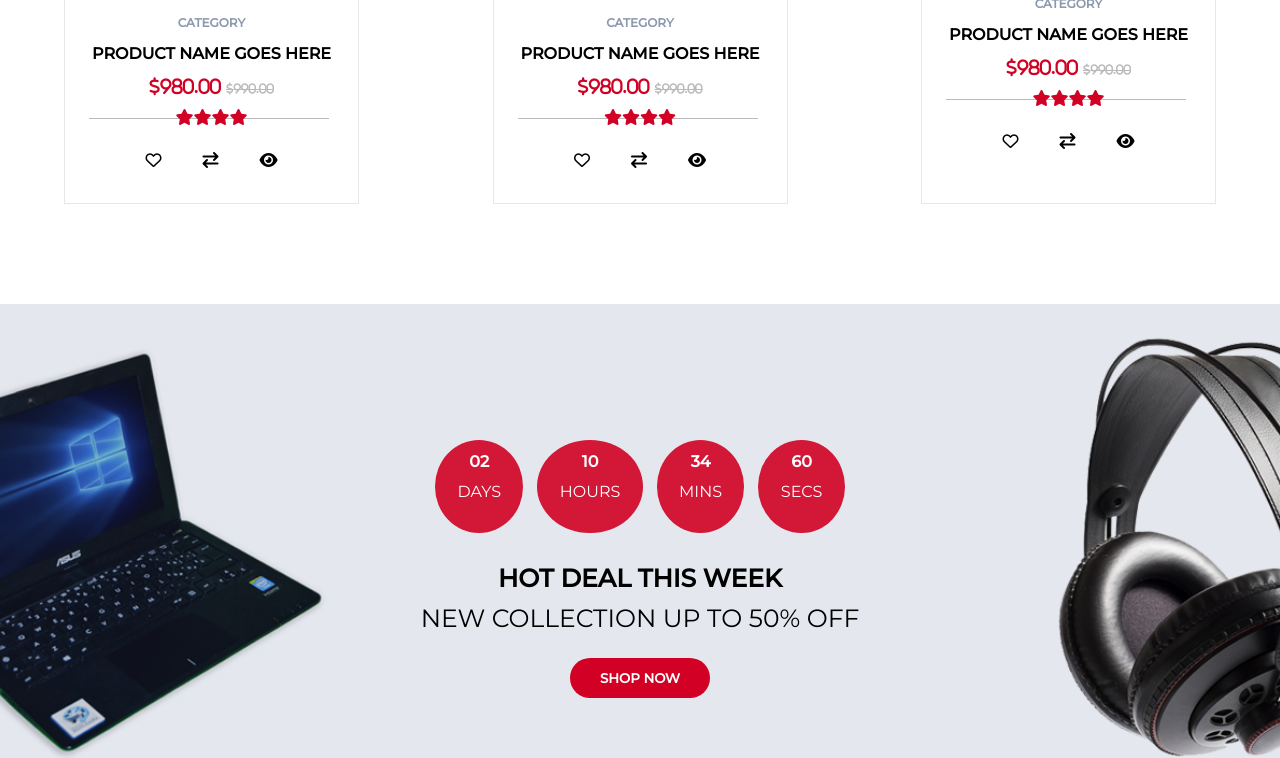
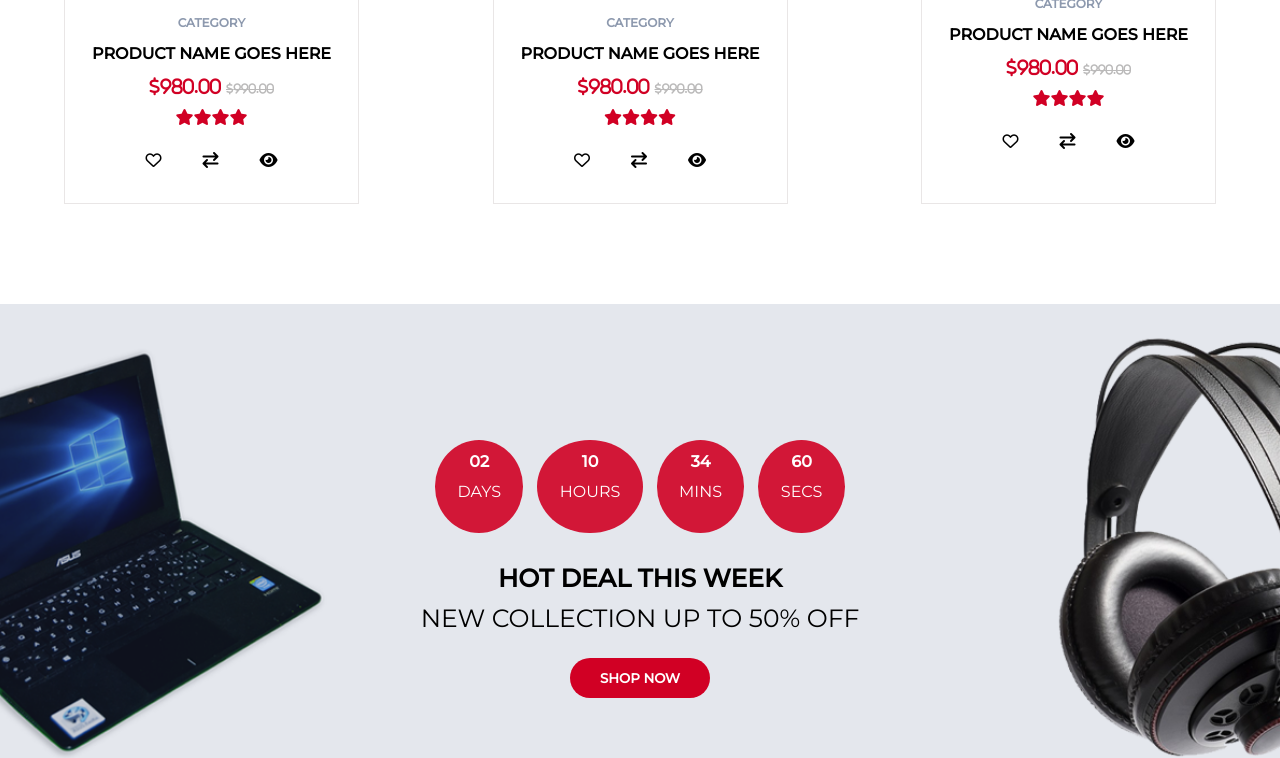
Before and after one commit to hysengashii/Colorlib-main, a plain HTML site: page index.html in a window 1280 px wide. Shown: the part 929-1687 px from the top of the page. Drawn offline with Linux system fonts and the light colour scheme; files whose address does not match are found by name.

Commit message:
assets-style

```diff
--- a/assets/style.css
+++ b/assets/style.css
@@ -334,18 +334,7 @@ section .top-selling .cmimi i:last-child{
     color: #bbbaba;
 }
 
-section .box span::after{
-    width: 240px;
-    content: "";
-    position: absolute;
-    top:50%;
-    left: -120%;
-    right: 100%;
-    height: 1px;
-    background-color: #bbbaba;
-    z-index: -1;
 
-}
 section .box span i{
     color: var(--red);
 }
@@ -403,8 +392,6 @@ section .box:hover .display-none{
     background-color: #333;
     padding: 15px 70px;
 }
-
-
 /* Mbarimi i Butonit ADD CART */
 
 
@@ -632,9 +619,6 @@ footer .visa h6{
         display: grid;
     grid-template-columns: repeat(3, 1fr);
     }
-
-
-
 
     /* Section box-header */
     section .box-header {
--- a/index.html
+++ b/index.html
@@ -189,8 +189,6 @@
 </section>
 
 <section class="second">
-    <div class="full-bg">
-        <div class="shop-now">
             <div class="bg-image">
                 <ul>
                     <li>02 <p>DAYS</p></li>
@@ -202,8 +200,6 @@
                 <p>NEW COLLECTION UP TO 50% OFF</p>
                 <button><a href="#">SHOP NOW</a></button>
             </div>
-        </div>
-    </div>
 </section>
 
 
@@ -211,7 +207,6 @@
     <div class="container">
         <div class="box-header">
             <h1>TOP SELLING</h1>
-
             <ul>
                 <li><a href="#" class="active">Laptops</a></li>
                 <li><a href="#">Smartphones</a></li>
```
Lines whose indentation alone changed are shown as unchanged.
